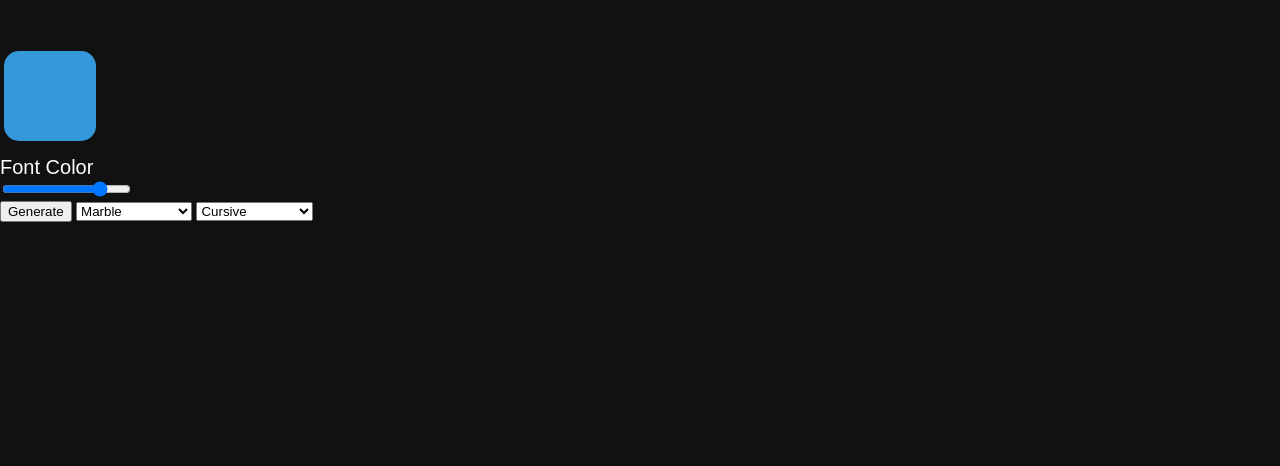
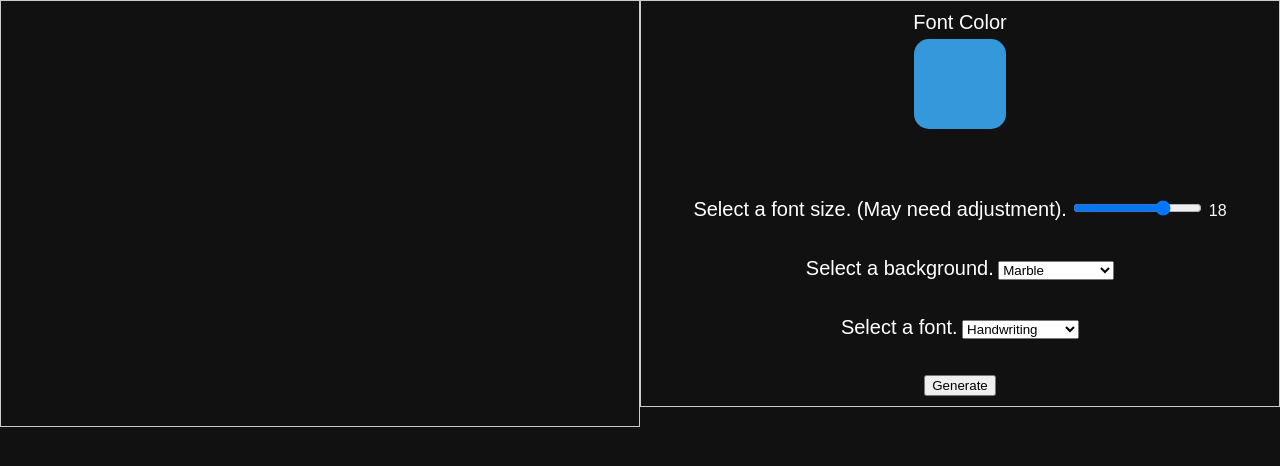
Before and after one commit to ingensargens/CS50-Final-Project, a Flask app: template templates/lyrics.html in a window 1280 px wide. Shown: the part 46-512 px from the top of the page. Run offline with Flask 3, Linux system fonts and the light colour scheme; the template is opened without the code that fills it, so the values that code supplies are empty; parts of the project's set-up code (start-up, migrations or seed data) failed here and were passed over.

Commit message:
working download button and css  fixed for lyrics selection

```diff
--- a/app.py
+++ b/app.py
@@ -67,7 +67,7 @@ def selected_lyrics():
         name = request.form.get('bg')
         font = request.form.get('font')
         print(name)
-        draw_text_on_image(selected_lyrics, color=color, size=fntSize, img=name,font=font)
+        draw_text_on_image(selected_lyrics, color=color, size=fntSize, img=name, font=font)
         if len(selected_lyrics) <= 6:
             return render_template('lyricsSelected.html', selected_lyrics=selected_lyrics)
         else:
--- a/static/styles/styles.css
+++ b/static/styles/styles.css
@@ -142,10 +142,11 @@ input:checked+.slider:before {
 }
 
 .selections {
-    padding-right: 30px;
-    padding-top: 30px;
-    padding-bottom: 30px;
-    margin-bottom: 20px;
+        padding-right: 30px;
+        padding-top: 30px;
+        padding-bottom: 30px;
+        margin-bottom: 20px;
+        text-align: center;
 }
 
 #colorPicker {
@@ -167,6 +168,7 @@ input:checked+.slider:before {
 #colorPicker::-moz-color-swatch {
     border-radius: 15px;
     border: none;
+    align-self: center;
 }
 
 label {
@@ -179,15 +181,6 @@ label {
     display: block;
     margin-bottom: 10px;
     /* Adjust the margin as needed */
-}
-
-.row {
-    display: flex;
-}
-
-.column {
-    flex: 50%;
-    padding: 10px;
 }
 
 .search-container {
@@ -211,3 +204,39 @@ label {
     background-color: transparent;
     border: none;
 }
+
+
+.boxes {
+  box-sizing: border-box;
+}
+
+
+.row {
+    display: flex;
+}
+
+.column {
+    flex: 50%;
+    padding: 10px;
+}
+
+.center-block {
+    margin: auto;
+    display: block;
+}
+
+
+
+.btn {
+    background-color: DodgerBlue;
+    border: none;
+    color: white;
+    padding: 12px 30px;
+    cursor: pointer;
+    font-size: 20px;
+  }
+
+  /* Darker background on mouse-over */
+  .btn:hover {
+    background-color: RoyalBlue;
+  }
--- a/templates/lyrics.html
+++ b/templates/lyrics.html
@@ -3,8 +3,8 @@
 {% block body %}
 
 <form method="post" action="/selected_lyrics">
-    <div >
-        <div >
+    <div class="boxes row">
+        <div class="column">
             <ul>
                 {% for lyric in lyrics %}
                     <input type="checkbox" name="selected_lyrics" value="{{ lyric }}"> {{ lyric }}<br>
@@ -12,12 +12,16 @@
             </ul>
         </div>
 
-        <div class="selections">
-            <input type="color" id="colorPicker" name="colorPicker" value="#3498db">
+        <div class="selections column">
             <label for="colorPicker">Font Color</label><br>
-            <input type="range" id="fontSize" name="fontSize" min="0" max="25" value="20"><br>
-            <input type="submit" value="Generate">
+            <input class="center-block" type="color" id="colorPicker" name="colorPicker" value="#3498db" oninput="this.nextElementSibling.value = this.value">
+            <output></output><br><br><br>
+            <label for="fontSize">Select a font size. (May need adjustment).</label>
+            <input type="range" id="fontSize" name="fontSize" min="0" max="25" value="18"oninput="this.nextElementSibling.value = this.value">
+            <output>18</output><br><br><br>
 
+
+            <label for="bg">Select a background.</label>
             <select name="bg" id="bg">
                 <option value="clouds">Clouds</option>
                 <option value="cloudsBlue">Clouds (Blue)</option>
@@ -28,17 +32,17 @@
                 <option value="paperWhite">Paper (White 1) </option>
                 <option value="paperWhite2">Paper (White 2) </option>
                 <option value="stars"> Stars </option>
-            </select>
+            </select><br><br><br>
 
+            <label for="font">Select a font.</label>
             <select name="font" id="font">
                 <option value="cursive">Cursive</option>
                 <option value="slantedCursive">Slanted Cursive</option>
-                <option value="handwriting">Handwriting</option>
-            </select>
+                <option value="handwriting" selected="selected">Handwriting</option>
+            </select><br><br><br>
+
+            <input type="submit" value="Generate">
         </div>
-
-
-
     </div>
 </form>
 
```
Also changed, not shown: templates/lyricsSelected.html (+6 -1 lines), static/output_image.jpg.
